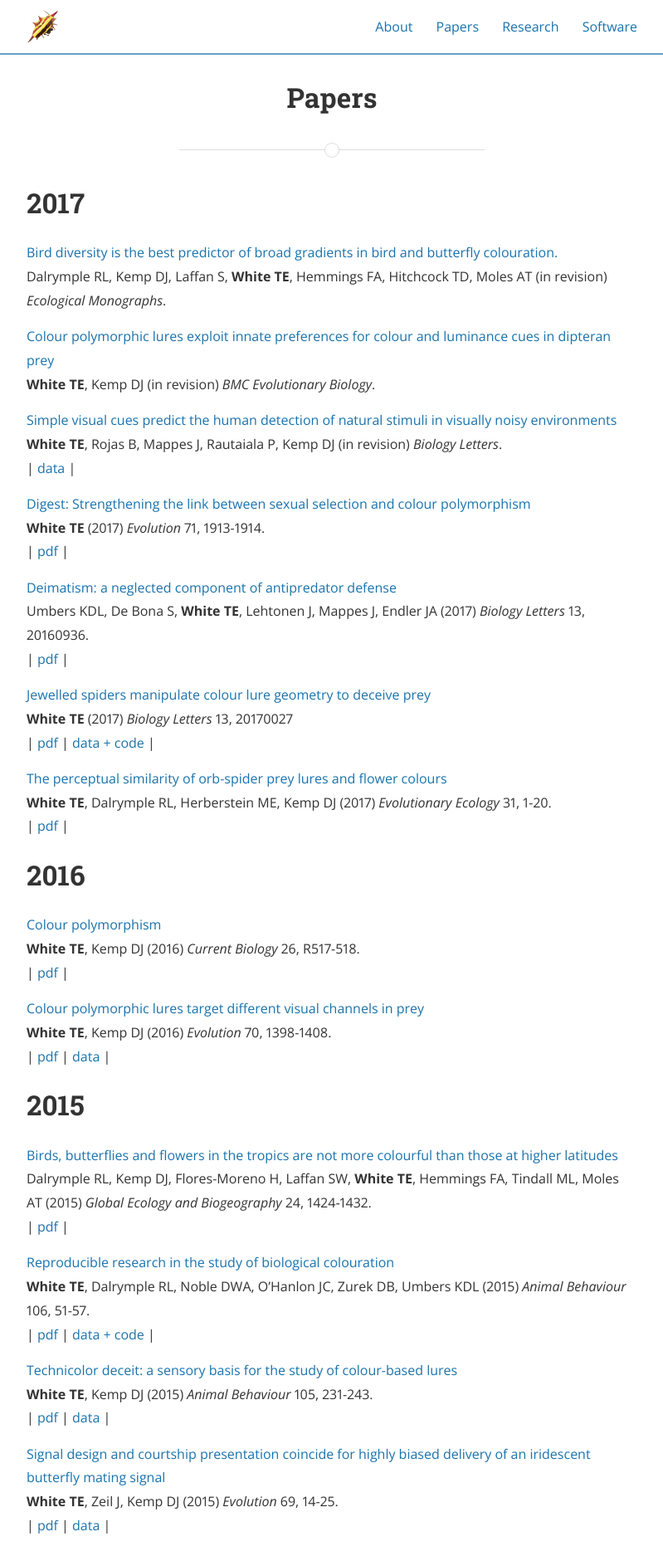
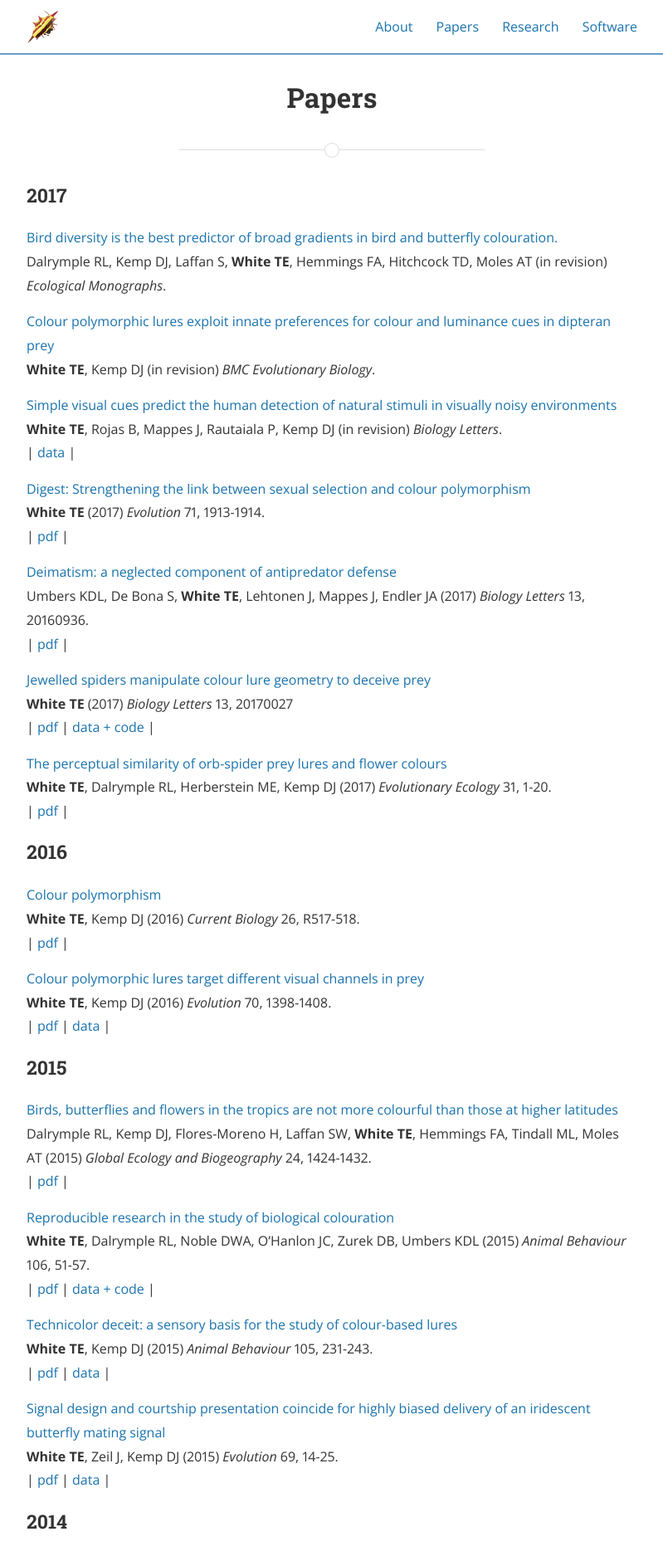
Before and after one commit to thomased/thomased.github.io, a Jekyll site: the page built from papers.md, in a window 1280 px wide. Shown: the top 1875 px of the page at 83% size, without its empty margins (240-1039 px from the left). Built offline with Jekyll 4.4.1, drawn with Linux system fonts in a browser that asks for light colours; nearby versions of some CDN libraries.

Commit message:
Formatting

```diff
--- a/papers.md
+++ b/papers.md
@@ -4,7 +4,7 @@ title: Papers
 permalink: /papers/
 ---
 
-# 2017
+### 2017
 
 [Bird diversity is the best predictor of broad gradients in bird and butterfly colouration.]()
 Dalrymple RL, Kemp DJ, Laffan S, **White TE**, Hemmings FA, Hitchcock TD, Moles AT (in revision) _Ecological Monographs_.
@@ -32,7 +32,7 @@ Umbers KDL, De Bona S, **White TE**, Lehtonen J, Mappes J, Endler JA (2017) _Bio
 **White TE**, Dalrymple RL, Herberstein ME, Kemp DJ (2017) _Evolutionary Ecology_ 31, 1-20.
 | [pdf]({{ site.url }}/docs/White_et_al_2017_perceptual_similarity_of_lures_and_flowers.pdf) |
 
-# 2016
+### 2016
 
 [Colour polymorphism](http://dx.doi.org/10.1016/j.cub.2016.03.017)
 **White TE**, Kemp DJ (2016) _Current Biology_ 26, R517-518.
@@ -42,7 +42,7 @@ Umbers KDL, De Bona S, **White TE**, Lehtonen J, Mappes J, Endler JA (2017) _Bio
 **White TE**, Kemp DJ (2016) _Evolution_ 70, 1398-1408.
 | [pdf]({{ site.url }}/docs/white_2016_polymorphic_lures.pdf) |  [data](https://dx.doi.org/10.6084/m9.figshare.1517656.v1) |
 
-# 2015
+### 2015
 
 [Birds, butterflies and flowers in the tropics are not more colourful than those at higher latitudes](http://dx.doi.org/10.1111/geb.12368)
 Dalrymple RL, Kemp DJ, Flores-Moreno H, Laffan SW, **White TE**, Hemmings FA, Tindall ML, Moles AT (2015) _Global Ecology and Biogeography_ 24, 1424-1432.
@@ -60,7 +60,7 @@ Dalrymple RL, Kemp DJ, Flores-Moreno H, Laffan SW, **White TE**, Hemmings FA, Ti
 **White TE**, Zeil J, Kemp DJ (2015) _Evolution_ 69, 14-25.
 | [pdf]({{ site.url }}/docs/white_2015_signal.pdf) | [data](http://dx.doi.org/10.5061/dryad.3hk2v) |
 
-# 2014
+### 2014
 
 [Sexual signals for the colour-blind: cryptic female mantids signal quality through brightness](http://dx.doi.org/10.1111/1365-2435.12363)
 Barry KL, **White TE**, Rathnayake DA, Fabricant SE, Herberstein ME (2014) _Functional Ecology_ 29, 531-539.
@@ -70,13 +70,13 @@ Barry KL, **White TE**, Rathnayake DA, Fabricant SE, Herberstein ME (2014) _Func
 Kemp DJ, **White TE** (2014) _Behavioural Ecology_ 25, 467-468.
 | [pdf]({{ site.url }}/docs/kemp_2014_exploring.pdf) |
 
-# 2012
+### 2012
 
 [The nano-anatomical basis of sexual dimorphism in iridescent butterfly colouration](http://dx.doi.org/10.1071/ZO12045)
 **White TE**,  Macedonia J, Birch D, Dawes J, Kemp DJ (2012) _Australian Journal of Zoology_ 60, 101-107.
 | [pdf]({{ site.url }}/docs/white_2012_nano.pdf) | [data](http://figshare.com/articles/Data_from_White_et_al_2012_The_nano_anatomical_basis_of_sexual_dimorphism_in_iridescent_butterfly_colouration_/897985) |
 
-# Invited book chapters
+### Invited book chapters
 
 Visual communication in insects
 O’Hanlon JC, **White TE**, Umbers KDL (forthcoming). In _Insect Behaviour: From Mechanisms to Ecological and Evolutionary Consequences_. Córdoba-Aguilar et al. (eds). Oxford University Press, London.
```
